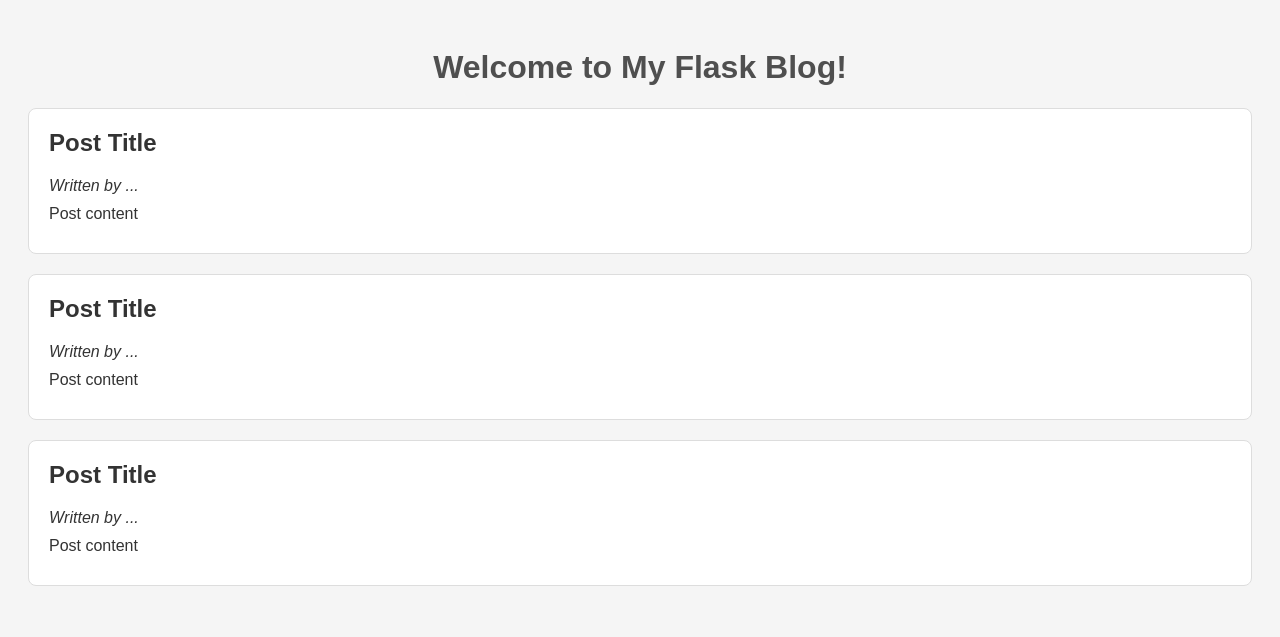
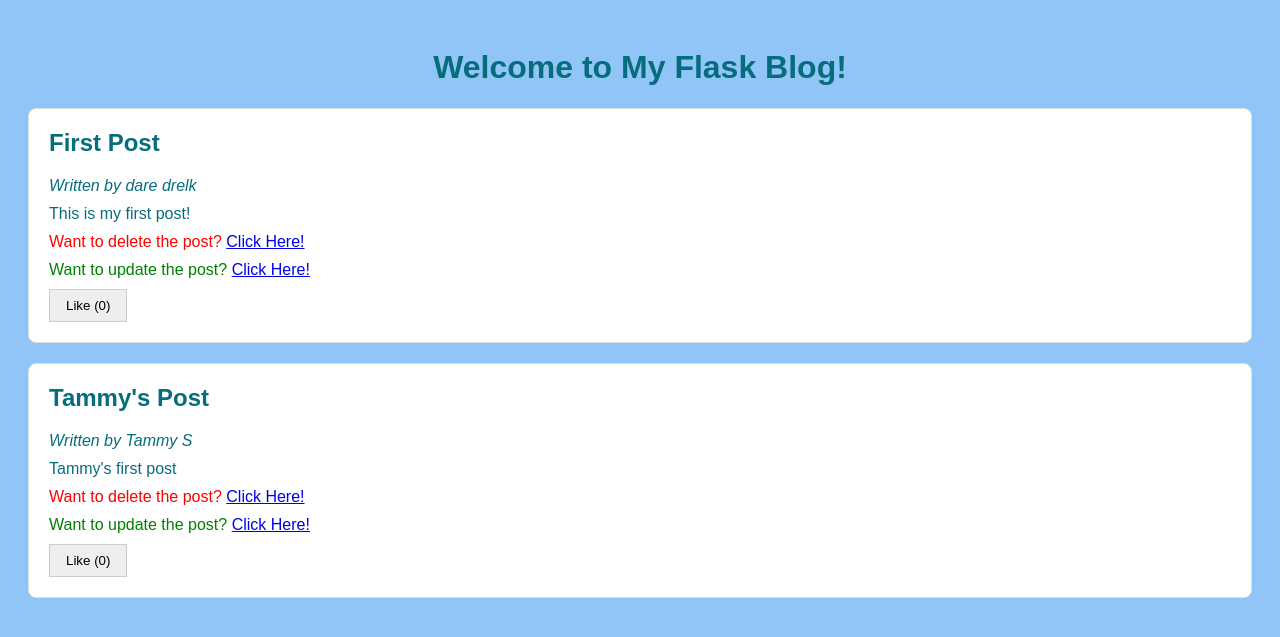
Before and after one commit to ddrelk/Masterblog, a Flask app: page / in a window 1280 px wide. Shown: the top 637 px of the page. Run offline with Flask 3, Linux system fonts and the light colour scheme.

Commit message:
Added Add, Delete and Update function and HTML

```diff
--- a/app.py
+++ b/app.py
@@ -1,17 +1,126 @@
-from flask import Flask, render_template
+from flask import Flask, render_template, request, redirect, url_for
+import json
+
+post_file = 'storage/data_post.json'
 
 app = Flask(__name__)
 
-data = [
-    {'id': 1, 'author': 'John Doe', 'title': 'First Post', 'content': 'This is my first post.'},
-    {'id': 2, 'author': 'Jane Doe', 'title': 'Second Post', 'content': 'This is another post.'},
-    # More blog posts can go here...
-]
+
+def create_file():
+    try:
+        empty_data = []
+        with open('', 'x') as handle:
+            json.dump(empty_data, handle)
+    except FileExistsError:
+        pass
 
 
-@app.route('/')
+def load_data():
+    try:
+        with open(post_file, 'r') as handle:
+            blog_data = json.load(handle)
+    except FileNotFoundError:
+        blog_data = []
+    return blog_data
+
+
+def save_data(new_content):
+    with open(post_file, 'w') as handle:
+        json.dump(new_content, handle, indent=None)
+
+
+def fetch_post_by_id(post_id):
+    for post in blog_post:
+        if post['id'] == post_id:
+            return post
+    return None
+
+
+blog_post = load_data()
+
+
+@app.route('/', methods=['GET'])
 def index():
-    return render_template('index.html', posts=data)
+    return render_template('index.html', posts=blog_post)
+
+
+@app.route('/add', methods=['GET', 'POST'])
+def add():
+    if request.method == 'POST':
+        # Get data from form
+        author = request.form['author']
+        title = request.form['title']
+        content = request.form['content']
+        # Check for max ID in the post
+        max_id = max([post['id'] for post in blog_post]) if blog_post else 0
+        # Create new dictionary
+        new_post = {
+            "id": max_id + 1,
+            "author": author,
+            "title": title,
+            "content": content
+        }
+        # Append new dict to existing file
+        blog_post.append(new_post)
+        # Save file
+        save_data(blog_post)
+        # Redirect to homepage
+        return redirect(url_for('index'))
+    return render_template('add.html')
+
+
+@app.route('/delete/<int:post_id>')
+def delete(post_id):
+    # Find the blog post with the given id and remove it from the list
+    post_index = -1
+    for i, post in enumerate(blog_post):
+        if post['id'] == post_id:
+            post_index = i
+            break
+    if post_index != -1:
+        # Delete post from list
+        del blog_post[post_index]
+    save_data(blog_post)
+    # Redirect back to the home page
+    return redirect(url_for('index'))
+
+
+@app.route('/update/<int:post_id>', methods=['GET', 'POST'])
+def update(post_id):
+    # Fetch the blog posts from the JSON file
+    post = fetch_post_by_id(post_id)
+    if post is None:
+        # Post not found
+        return "Post not found", 404
+
+    if request.method == 'POST':
+        # Get data from form
+        author = request.form['author']
+        title = request.form['title']
+        content = request.form['content']
+
+        # Update the post in the JSON file
+        post['author'] = author
+        post['title'] = title
+        post['content'] = content
+        save_data(blog_post)
+        # Redirect back to index
+        return redirect('/')
+    # Else, it's a GET request
+    # So display the update.html page
+    return render_template('update.html', post=post)
+
+
+@app.route('/like/<int:post_id>', methods=['POST'])
+def like(post_id):
+    for post in blog_post:
+        if post['id'] == post_id:
+            if 'likes' in post:
+                post['likes'] += 1
+            else:
+                post['likes'] = 1
+            break
+    return redirect('/')
 
 
 if __name__ == '__main__':
--- a/static/style.css
+++ b/static/style.css
@@ -1,13 +1,15 @@
+@import url('https://fonts.googleapis.com/css2?family=Roboto:wght@300;400;500;700&display=swap');
+
 body {
     font-family: Arial, sans-serif;
-    background-color: #F5F5F5;
+    background-color: #92c5f7;
     padding: 20px;
-    color: #333;
+    color: #066d7d;
 }
 
 h1 {
     text-align: center;
-    color: #4F4F4F;
+    color: #066d7d;
 }
 
 .post {
@@ -25,3 +27,53 @@ h1 {
 .post p {
     margin: 10px 0;
 }
+
+.container {
+    display: flex;
+    flex-direction: column;
+    justify-content: flex-start;
+    align-items: center;
+    height: 100vh;
+    padding: 20px;
+    box-sizing: border-box;
+}
+
+.inputs {
+    display: flex;
+    flex-direction: column;
+    margin-top: 30px;
+    margin-bottom: 20px;
+    align-items: center;
+}
+
+.form {
+    position: relative;
+    width: 350px;
+    height: 500px;
+    border-radius: 20px;
+    padding: 40px;
+    box-sizing: border-box;
+    background: #c7e2fc;
+    box-shadow: 14px 14px 20px #cbced1, -14px -14px 20px white;
+    display: flex;
+    flex-direction: column;
+    justify-content: center;
+    align-items: center;
+}
+
+.like-button {
+      display: inline-block;
+      padding: 8px 16px;
+      border: 1px solid #ccc;
+      background-color: #eee;
+      cursor: pointer;
+    }
+
+.like-button:hover {
+      background-color: #ddd;
+    }
+
+.like-button.liked {
+      background-color: #ff0000;
+      color: #fff;
+    }
--- a/templates/index.html
+++ b/templates/index.html
@@ -8,20 +8,22 @@
 </head>
 <body>
     <h1>Welcome to My Flask Blog!</h1>
-    <div class="post">
-        <h2>Post Title</h2>
-        <p><em>Written by ...</em></p>
-        <p>Post content</p>
+    <div class="posts">
+        {% for post in posts %}
+        <div class="post">
+        <h2>{{ post.title }}</h2>
+        <p><em>Written by {{ post.author }}</em></p>
+        <p>{{ post.content }}</p>
+        <p style="color: red;">Want to delete the post? <a href="/delete/{{ post.id }}">Click Here!</a></p>
+        <p style="color: green;">Want to update the post? <a href="/update/{{ post.id }}">Click Here!</a></p>
+        <form action="/like/{{ post.id }}" method="POST">
+                <button type="submit" class="like-button">
+                    Like ({{ post.likes | default(0) }})
+                </button>
+            </form>
+        </div>
+        {% endfor %}
     </div>
-    <div class="post">
-        <h2>Post Title</h2>
-        <p><em>Written by ...</em></p>
-        <p>Post content</p>
-    </div>
-    <div class="post">
-        <h2>Post Title</h2>
-        <p><em>Written by ...</em></p>
-        <p>Post content</p>
-    </div>
+
 </body>
 </html>
```
